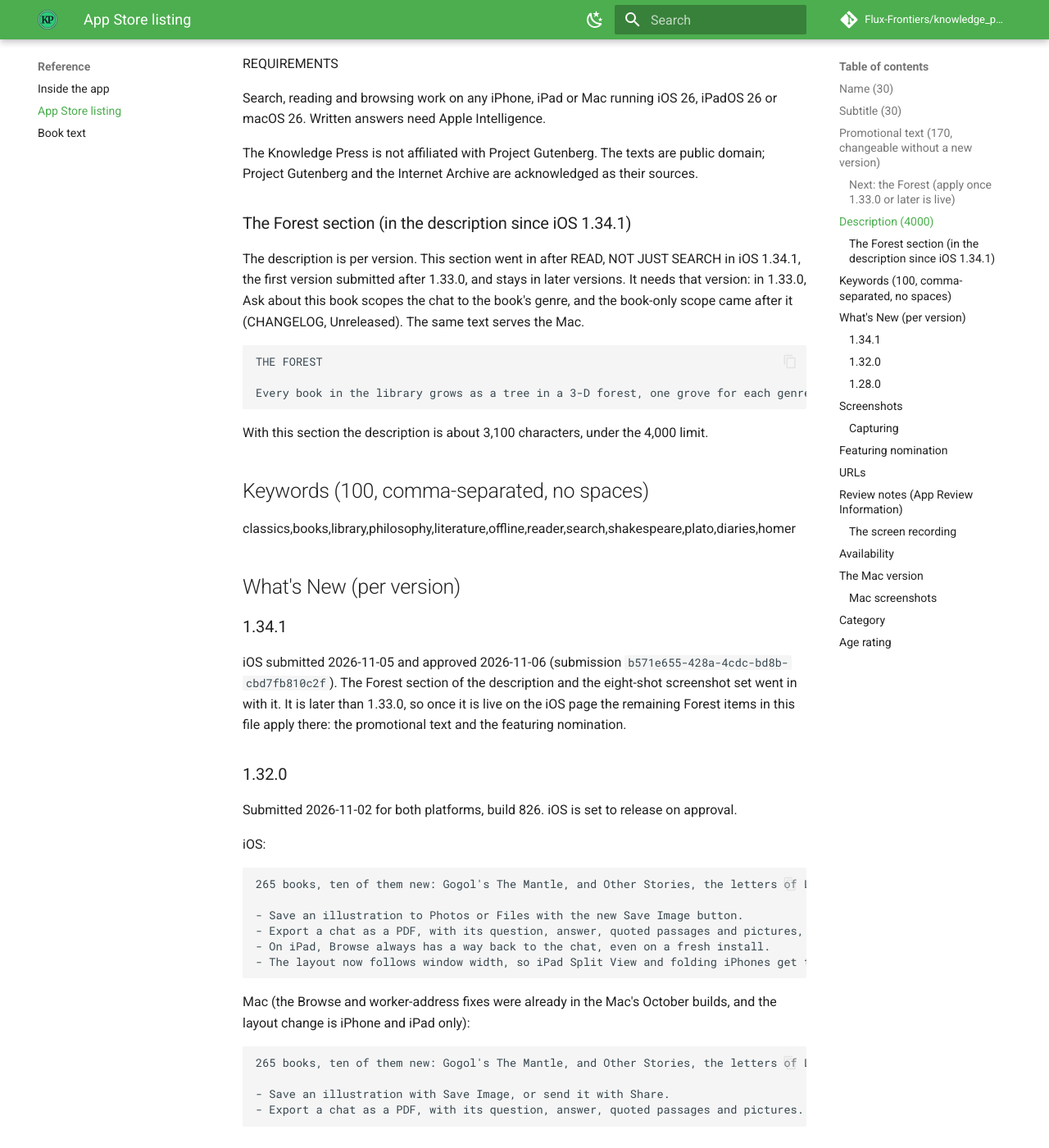
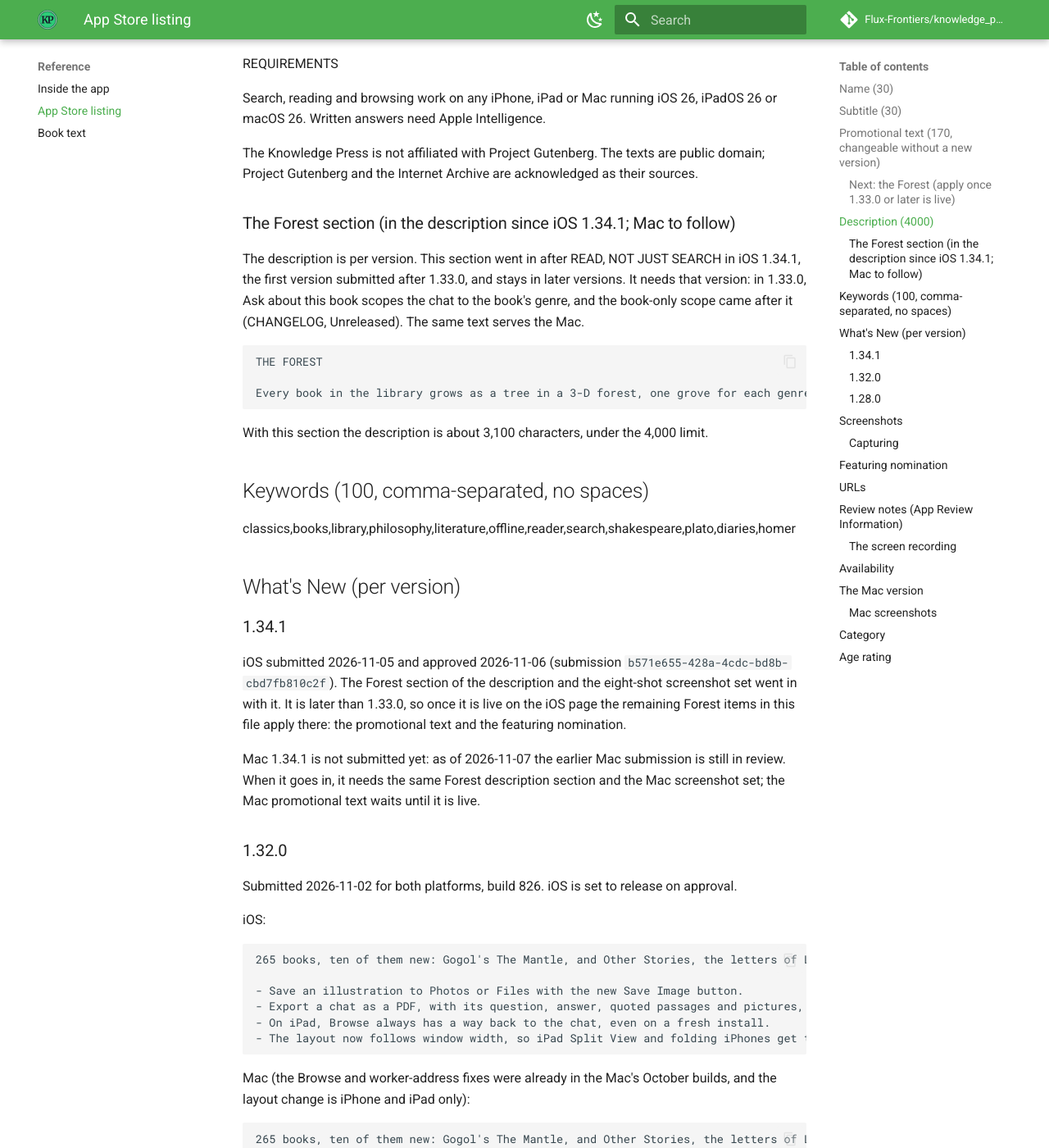
Before and after one commit to Flux-Frontiers/knowledge_press, an MkDocs documentation site: the page built from docs/APP_STORE_LISTING.md, in a window 1280 px wide and 1400 px high, scrolled down 2254 px. Shown: the whole window at 82% size. Built offline with MkDocs 1.6.1 and Material for MkDocs 9.7.7, drawn with Linux system fonts in a browser that asks for light colours; comment, search, counter and statistics services are not loaded.

Commit message:
docs(store): Mac 1.34.1 waits on the earlier Mac review
The Mac version has not been submitted: the earlier Mac submission is
still in review. Note that it needs the Forest description and Mac
screenshots when it goes in.

Co-Authored-By: Claude Opus 5.5 <noreply@anthropic.com>
Claude-Session: https://claude.ai/code/session_01N97MUyZW9PXTN2hvJBZo86

```diff
--- a/docs/APP_STORE_LISTING.md
+++ b/docs/APP_STORE_LISTING.md
@@ -106,7 +106,7 @@ The Knowledge Press is not affiliated with Project Gutenberg. The texts are
 public domain; Project Gutenberg and the Internet Archive are acknowledged
 as their sources.
 
-### The Forest section (in the description since iOS 1.34.1)
+### The Forest section (in the description since iOS 1.34.1; Mac to follow)
 
 The description is per version. This section went in after READ, NOT JUST
 SEARCH in iOS 1.34.1, the first version submitted after 1.33.0, and stays in
@@ -137,6 +137,11 @@ iOS submitted 2026-11-05 and approved 2026-11-06 (submission
 description and the eight-shot screenshot set went in with it. It is later
 than 1.33.0, so once it is live on the iOS page the remaining Forest items in
 this file apply there: the promotional text and the featuring nomination.
+
+Mac 1.34.1 is not submitted yet: as of 2026-11-07 the earlier Mac submission
+is still in review. When it goes in, it needs the same Forest description
+section and the Mac screenshot set; the Mac promotional text waits until it
+is live.
 
 ### 1.32.0
 
```
